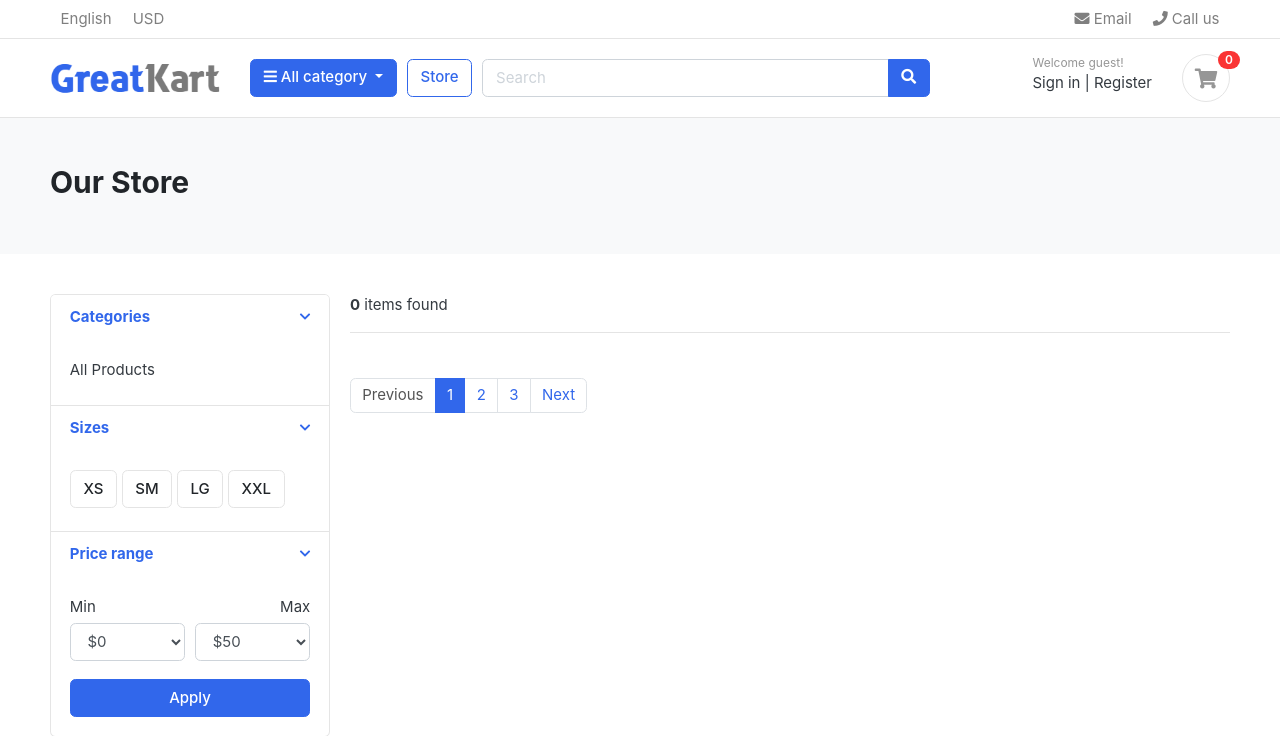
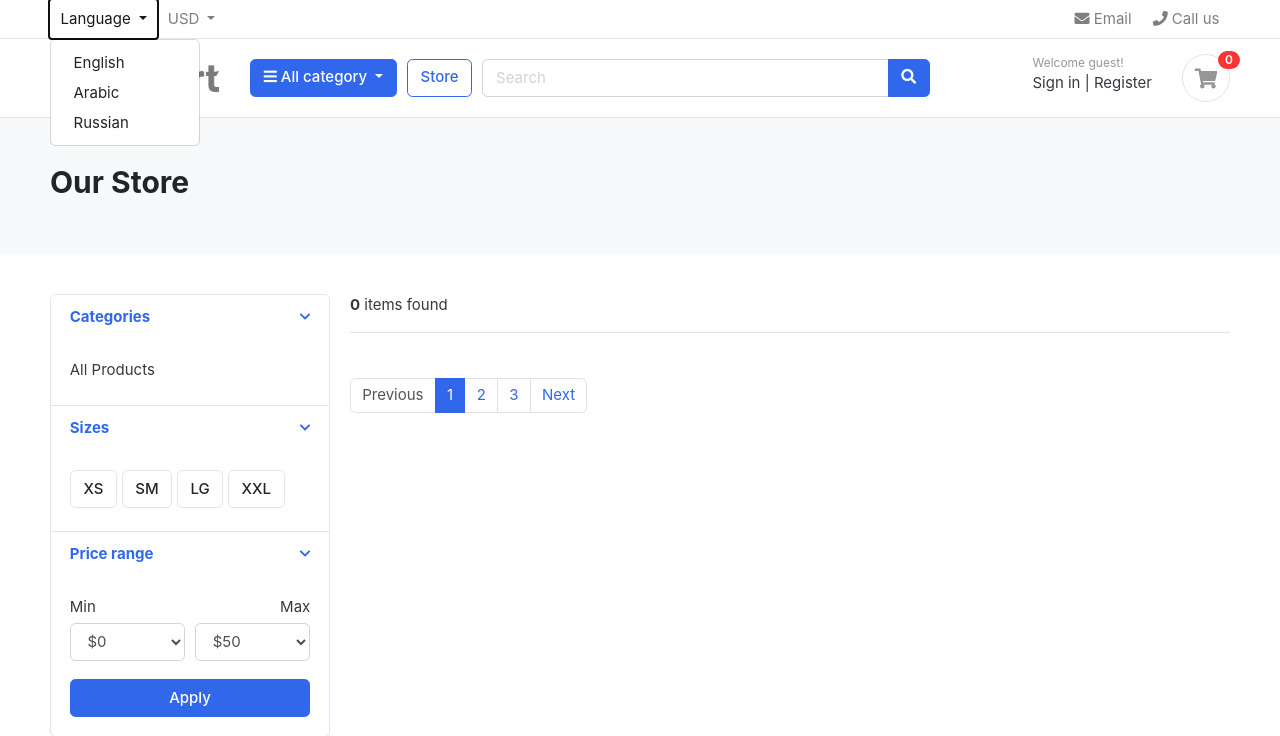
Before and after one commit to HitzCommitted/shop_with_hitz, a Django app: page /store/ in a window 1280 px wide, after a click on "Language". Shown: the top 736 px of the page. Run offline with Django 4.2, Linux system fonts and the light colour scheme; data that the repository does not hold is empty; parts of the project's set-up code (start-up, migrations or seed data) failed here and were passed over; some libraries are stand-ins or nearby versions; some web fonts are replaced.

Commit message:
added the dropdown menu for language and currency :-)

```diff
--- a/store/urls.py
+++ b/store/urls.py
@@ -5,4 +5,9 @@ from . import views
 urlpatterns = [
     path("", views.store, name="store"),
     path("<slug:category_slug>/", views.store, name="products_by_category"),
+    path(
+        "<slug:category_slug>/<slug:product_slug>/",
+        views.product_detail,
+        name="product_detail",
+    ),
 ]
--- a/store/views.py
+++ b/store/views.py
@@ -22,3 +22,7 @@ def store(request, category_slug=None):
     }
 
     return render(request, "store/store.html", context)
+
+
+def product_detail(request, category_slug, product_slug):
+    return render(request, "store/product_detail.html")
--- a/templates/includes/header.html
+++ b/templates/includes/header.html
@@ -9,11 +9,20 @@
             <div class="collapse navbar-collapse" id="navbarTop4">
                 <ul class="navbar-nav mr-auto">
                     <li class="nav-item dropdown">
-                        <a href="#" class="nav-link"> English </a>
-
+                        <a href="#" class="nav-link dropdown-toggle" data-toggle="dropdown"> Language </a>
+                        <ul class="dropdown-menu small">
+                            <li><a class="dropdown-item" href="#">English</a></li>
+                            <li><a class="dropdown-item" href="#">Arabic</a></li>
+                            <li><a class="dropdown-item" href="#">Russian </a></li>
+                        </ul>
                     </li>
                     <li class="nav-item dropdown">
-                        <a href="#" class="nav-link"> USD </a>
+                        <a href="#" class="nav-link dropdown-toggle" data-toggle="dropdown"> USD </a>
+                        <ul class="dropdown-menu small">
+                            <li><a class="dropdown-item" href="#">KES</a></li>
+                            <li><a class="dropdown-item" href="#">TZS</a></li>
+                            <li><a class="dropdown-item" href="#">UGX</a></li>
+                        </ul>
                     </li>
                 </ul>
                 <ul class="navbar-nav">
--- /dev/null
+++ b/templates/store/product_detail.html
@@ -0,0 +1 @@
+<h2>PRODUCT DETAIL PAGE</h2>
```
